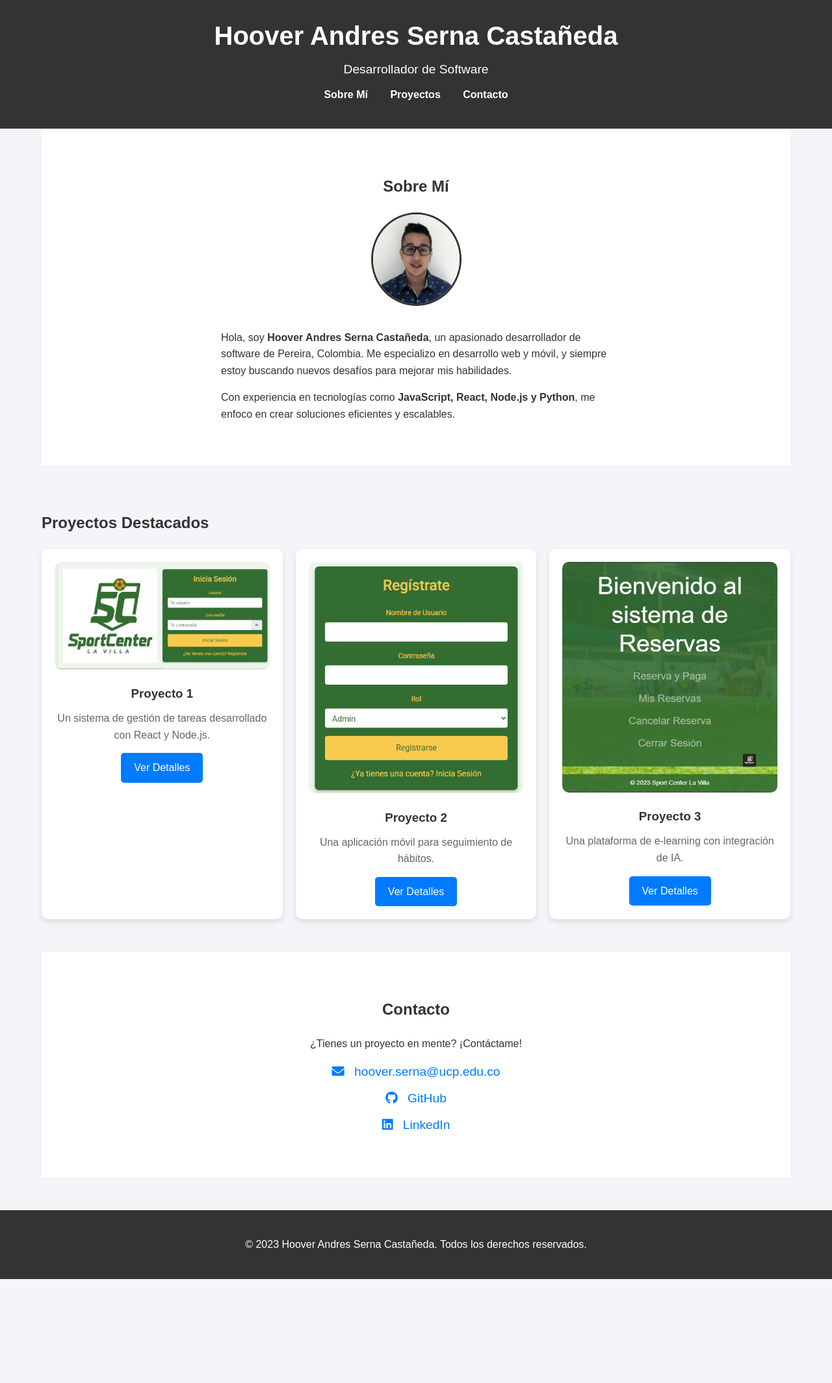
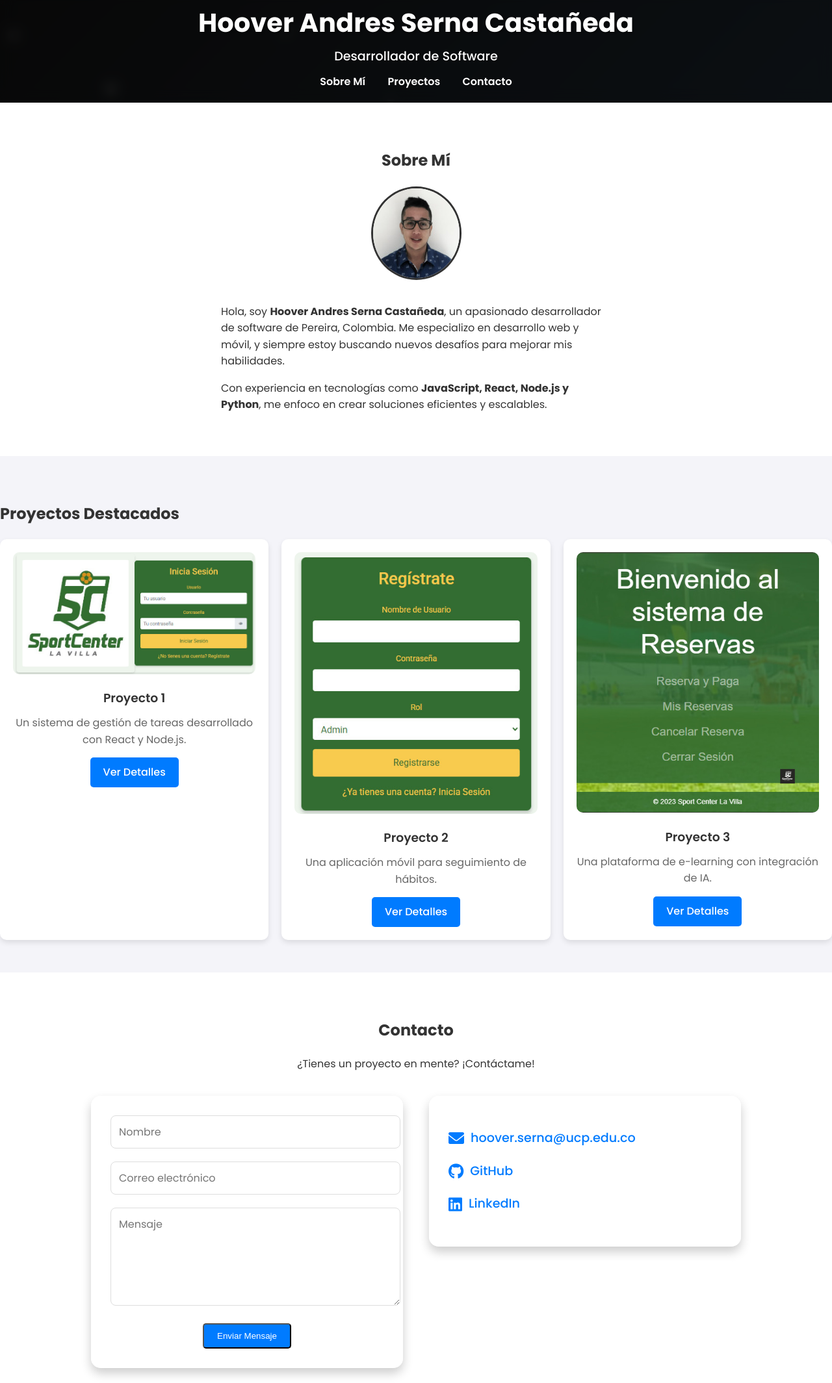
Before and after one commit to andresito1088304/portafolio-hoover, a plain HTML site: page index.html in a window 1280 px wide. Shown: the part 17-2146 px from the top of the page at 65% size. Before the commit the page ends 1986 px from the top, so only its background shows below. Drawn offline with Linux system fonts and the light colour scheme.

Commit message:
Primer commit: Subiendo mi portafolio

```diff
--- a/index.html
+++ b/index.html
@@ -6,8 +6,11 @@
     <title>Portafolio de Hoover Andres Serna Castañeda</title>
     <link rel="stylesheet" href="styles.css">
     <link rel="stylesheet" href="https://cdnjs.cloudflare.com/ajax/libs/font-awesome/6.0.0/css/all.min.css">
+    <!-- Nueva fuente de Google Fonts -->
+    <link href="https://fonts.googleapis.com/css2?family=Poppins:wght@400;500;600;700&display=swap" rel="stylesheet">
 </head>
 <body>
+    <div id="dynamic-background"></div> <!-- Fondo dinámico -->
     <header>
         <div class="container">
             <h1>Hoover Andres Serna Castañeda</h1>
@@ -57,9 +60,27 @@
         </div>
     </section>
 
+    <!-- Sección de Contacto (mejorada) -->
     <section id="contact" class="container">
         <h2>Contacto</h2>
         <p>¿Tienes un proyecto en mente? ¡Contáctame!</p>
+        <div class="contact-container">
+            <!-- Formulario de contacto -->
+            <div class="contact-form">
+                <form id="contact-form">
+                    <div class="form-group">
+                        <input type="text" id="name" name="name" placeholder="Nombre" required>
+                    </div>
+                    <div class="form-group">
+                        <input type="email" id="email" name="email" placeholder="Correo electrónico" required>
+                    </div>
+                    <div class="form-group">
+                        <textarea id="message" name="message" placeholder="Mensaje" rows="5" required></textarea>
+                    </div>
+                    <button type="submit" class="btn">Enviar Mensaje</button>
+                </form>
+            </div>
+            <!-- Información de contacto -->
             <div class="contact-info">
                 <ul class="contact-list">
                     <li>
@@ -79,6 +100,7 @@
                     </li>
                 </ul>
             </div>
+        </div>
     </section>
 
     <footer>
--- a/script.js
+++ b/script.js
@@ -1,53 +1,46 @@
-// 1. Scroll suave para los enlaces del menú
-document.querySelectorAll('nav ul li a').forEach(anchor => {
-    anchor.addEventListener('click', function (e) {
-        e.preventDefault(); // Evita el comportamiento predeterminado del enlace
-        const targetId = this.getAttribute('href').substring(1); // Obtiene el ID de la sección
-        const targetSection = document.getElementById(targetId); // Encuentra la sección
-        if (targetSection) {
-            targetSection.scrollIntoView({
-                behavior: 'smooth', // Desplazamiento suave
-                block: 'start'      // Alinea la sección en la parte superior
-            });
-        }
-    });
+// Fondo dinámico con partículas
+const background = document.getElementById('dynamic-background');
+
+function createParticle() {
+    const particle = document.createElement('div');
+    particle.className = 'particle';
+    particle.style.left = `${Math.random() * 100}vw`;
+    particle.style.top = `${Math.random() * 100}vh`;
+    particle.style.animationDuration = `${Math.random() * 5 + 3}s`;
+    background.appendChild(particle);
+
+    setTimeout(() => {
+        particle.remove();
+    }, 8000); // Elimina la partícula después de 8 segundos
+}
+
+setInterval(createParticle, 300); // Crea una nueva partícula cada 300ms
+
+// Efecto de movimiento de fondo
+background.addEventListener('mousemove', (e) => {
+    const x = e.clientX / window.innerWidth - 0.5;
+    const y = e.clientY / window.innerHeight - 0.5;
+    background.style.transform = `translate(${x * 20}px, ${y * 20}px)`;
 });
 
-// 2. Animaciones al hacer scroll
-const sections = document.querySelectorAll('section');
-
-const observer = new IntersectionObserver(entries => {
-    entries.forEach(entry => {
-        if (entry.isIntersecting) {
-            entry.target.classList.add('visible'); // Agrega la clase 'visible' cuando la sección está en la vista
-        }
-    });
-}, {
-    threshold: 0.1 // Activa la animación cuando el 10% de la sección es visible
-});
-
-sections.forEach(section => {
-    observer.observe(section); // Observa cada sección
-});
-
-// 3. Validación básica del formulario de contacto (opcional)
-const contactForm = document.getElementById('contact-form'); // Asegúrate de agregar un ID al formulario
+// Validación del formulario de contacto
+const contactForm = document.getElementById('contact-form');
 
 if (contactForm) {
     contactForm.addEventListener('submit', function (e) {
-        e.preventDefault(); // Evita el envío del formulario
+        e.preventDefault();
 
         const name = document.getElementById('name').value.trim();
         const email = document.getElementById('email').value.trim();
         const message = document.getElementById('message').value.trim();
 
         if (name === '' || email === '' || message === '') {
-            alert('Por favor, completa todos los campos.'); // Validación básica
+            alert('Por favor, completa todos los campos.');
         } else if (!validateEmail(email)) {
-            alert('Por favor, ingresa un correo electrónico válido.'); // Validación de correo
+            alert('Por favor, ingresa un correo electrónico válido.');
         } else {
-            alert('Formulario enviado correctamente.'); // Simulación de envío
-            contactForm.reset(); // Limpia el formulario
+            alert('Mensaje enviado correctamente.');
+            contactForm.reset();
         }
     });
 }
--- a/styles.css
+++ b/styles.css
@@ -1,36 +1,48 @@
 /* Estilos generales */
 body {
-    font-family: 'Arial', sans-serif;
+    font-family: 'Poppins', sans-serif; /* Nueva fuente */
     margin: 0;
     padding: 0;
     background-color: #f4f4f9;
     color: #333;
     line-height: 1.6;
+    overflow-x: hidden;
 }
 
-.container {
-    width: 90%;
-    max-width: 1200px;
-    margin: 0 auto;
-    padding: 20px 0;
+#dynamic-background {
+    position: fixed;
+    top: 0;
+    left: 0;
+    width: 100%;
+    height: 100%;
+    z-index: -1;
+    background: linear-gradient(135deg, #1a1a1a, #2c3e50);
+    overflow: hidden;
 }
 
 /* Header */
 header {
-    background-color: #333;
+    position: relative;
+    z-index: 1;
+    background-color: rgba(0, 0, 0, 0.7);
     color: #fff;
     padding: 20px 0;
     text-align: center;
+    backdrop-filter: blur(10px);
 }
 
 header h1 {
     margin: 0;
     font-size: 2.5rem;
+    font-weight: 700; /* Más gruesa para títulos */
+    text-shadow: 2px 2px 4px rgba(0, 0, 0, 0.5);
 }
 
 header p {
     margin: 5px 0 0;
     font-size: 1.2rem;
+    font-weight: 500; /* Semi-gruesa para subtítulos */
+    text-shadow: 1px 1px 2px rgba(0, 0, 0, 0.5);
 }
 
 nav ul {
@@ -47,7 +59,12 @@ nav ul li {
 nav ul li a {
     color: #fff;
     text-decoration: none;
-    font-weight: bold;
+    font-weight: 600; /* Semi-gruesa para enlaces */
+    transition: color 0.3s ease;
+}
+
+nav ul li a:hover {
+    color: #007BFF;
 }
 
 /* About Section */
@@ -73,6 +90,10 @@ nav ul li a {
 .about-text {
     max-width: 600px;
     text-align: left;
+}
+
+.about-text p {
+    font-weight: 400; /* Normal para texto */
 }
 
 /* Projects Section */
@@ -103,11 +124,13 @@ nav ul li a {
 .project-card h3 {
     margin: 15px 0 10px;
     color: #333;
+    font-weight: 600; /* Semi-gruesa para títulos de proyectos */
 }
 
 .project-card p {
     margin: 0 0 15px;
     color: #666;
+    font-weight: 400; /* Normal para descripciones */
 }
 
 .btn {
@@ -118,17 +141,82 @@ nav ul li a {
     text-decoration: none;
     border-radius: 5px;
     transition: background-color 0.3s ease;
+    font-weight: 500; /* Semi-gruesa para botones */
 }
 
 .btn:hover {
     background-color: #0056b3;
 }
 
-/* Contact Section */
+/* Contact Section (mejorada) */
 #contact {
     padding: 50px 0;
     background-color: #fff;
     text-align: center;
+}
+
+.contact-container {
+    display: flex;
+    justify-content: space-between;
+    align-items: flex-start;
+    gap: 40px;
+    max-width: 1000px;
+    margin: 0 auto;
+    padding: 20px;
+}
+
+.contact-form {
+    flex: 1;
+    background: rgba(255, 255, 255, 0.9);
+    padding: 30px;
+    border-radius: 15px;
+    box-shadow: 0 8px 16px rgba(0, 0, 0, 0.2);
+    transition: transform 0.3s ease, box-shadow 0.3s ease;
+}
+
+.contact-form:hover {
+    transform: translateY(-5px);
+    box-shadow: 0 12px 24px rgba(0, 0, 0, 0.3);
+}
+
+.contact-form .form-group {
+    margin-bottom: 20px;
+}
+
+.contact-form input,
+.contact-form textarea {
+    width: 100%;
+    padding: 12px;
+    border: 1px solid #ddd;
+    border-radius: 8px;
+    font-size: 1rem;
+    font-family: 'Poppins', sans-serif; /* Nueva fuente para el formulario */
+    transition: border-color 0.3s ease, box-shadow 0.3s ease;
+}
+
+.contact-form input:focus,
+.contact-form textarea:focus {
+    border-color: #007BFF;
+    box-shadow: 0 0 8px rgba(0, 123, 255, 0.5);
+    outline: none;
+}
+
+.contact-form textarea {
+    resize: vertical;
+}
+
+.contact-info {
+    flex: 1;
+    background: rgba(255, 255, 255, 0.9);
+    padding: 30px;
+    border-radius: 15px;
+    box-shadow: 0 8px 16px rgba(0, 0, 0, 0.2);
+    transition: transform 0.3s ease, box-shadow 0.3s ease;
+}
+
+.contact-info:hover {
+    transform: translateY(-5px);
+    box-shadow: 0 12px 24px rgba(0, 0, 0, 0.3);
 }
 
 .contact-list {
@@ -137,17 +225,26 @@ nav ul li a {
 }
 
 .contact-list li {
-    margin: 10px 0;
+    margin: 20px 0;
 }
 
 .contact-list a {
     color: #007BFF;
     text-decoration: none;
     font-size: 1.2rem;
+    font-weight: 500; /* Semi-gruesa para enlaces de contacto */
+    display: flex;
+    align-items: center;
+    transition: color 0.3s ease;
+}
+
+.contact-list a:hover {
+    color: #0056b3;
 }
 
 .contact-list a i {
     margin-right: 10px;
+    font-size: 1.5rem;
 }
 
 /* Footer */
@@ -161,4 +258,27 @@ footer {
 
 footer p {
     margin: 0;
+    font-weight: 400; /* Normal para el footer */
 }
+
+/* Estilos para las partículas */
+.particle {
+    position: absolute;
+    width: 10px;
+    height: 10px;
+    background-color: rgba(255, 255, 255, 0.5);
+    border-radius: 50%;
+    box-shadow: 0 0 10px rgba(255, 255, 255, 0.8);
+    animation: float linear infinite;
+}
+
+@keyframes float {
+    0% {
+        transform: translateY(0) translateX(0);
+        opacity: 1;
+    }
+    100% {
+        transform: translateY(-100vh) translateX(-50vw);
+        opacity: 0;
+    }
+}
```
Lines whose indentation alone changed are shown as unchanged.
